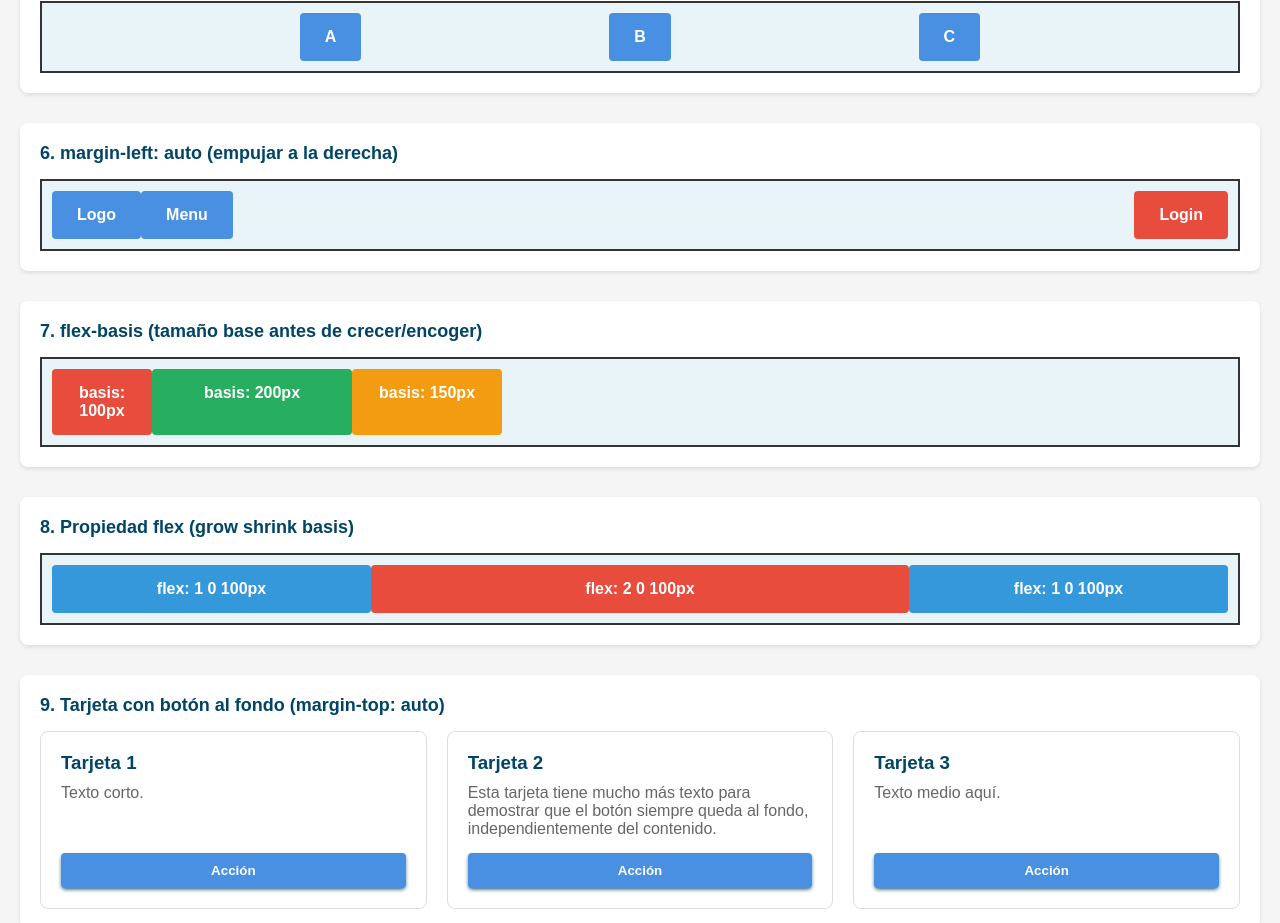
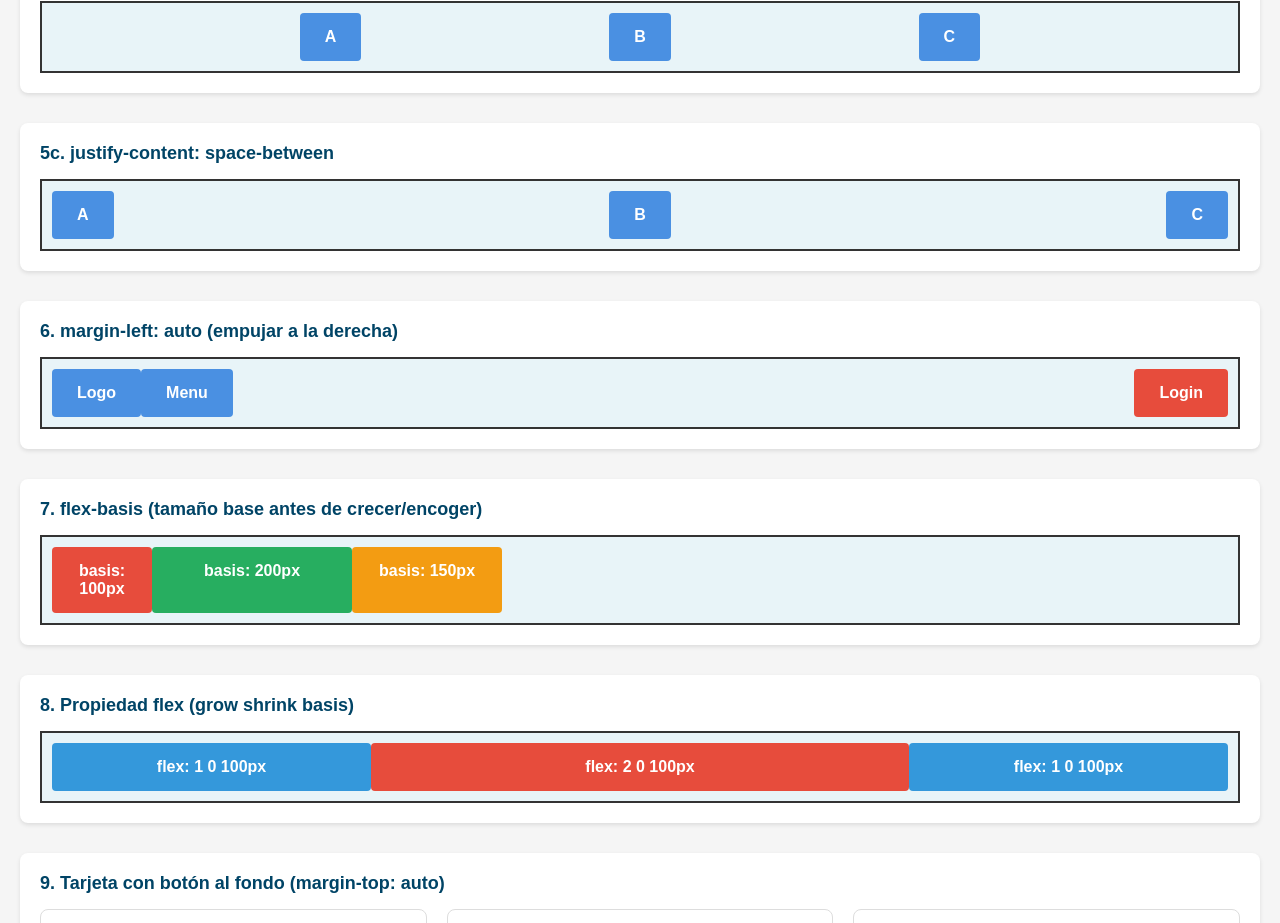
Before and after one commit to CasadoFranciscoJavier/Dise-oInterfacesWeb, a plain HTML site: page UD1/REPASO_EXAMEN/02_Flexbox_Avanzado/index.html in a window 1280 px wide. Shown: the part 1160-2083 px from the top of the page. Drawn offline with Linux system fonts and the light colour scheme.

Commit message:
refactor: añadimos comentarios varios

```diff
--- a/UD1/REPASO_EXAMEN/02_Flexbox_Avanzado/index.html
+++ b/UD1/REPASO_EXAMEN/02_Flexbox_Avanzado/index.html
@@ -69,6 +69,15 @@
     </div>
   </section>
 
+  <section class="ejercicio">
+    <h2>5c. justify-content: space-between</h2>
+    <div class="flex-container space-between">
+      <div class="box">A</div>
+      <div class="box">B</div>
+      <div class="box">C</div>
+    </div>
+  </section>
+
   <!-- Ejercicio 6: margin-left: auto -->
   <section class="ejercicio">
     <h2>6. margin-left: auto (empujar a la derecha)</h2>
--- a/UD1/REPASO_EXAMEN/02_Flexbox_Avanzado/styles.css
+++ b/UD1/REPASO_EXAMEN/02_Flexbox_Avanzado/styles.css
@@ -140,6 +140,10 @@ h1 {
   justify-content: space-evenly;
 }
 
+.space-between {
+  justify-content: space-between;
+}
+
 
 /* ========================================
    EJERCICIO 6: margin-left: auto
--- a/UD1/REPASO_EXAMEN/03_Unidades/styles.css
+++ b/UD1/REPASO_EXAMEN/03_Unidades/styles.css
@@ -57,7 +57,7 @@ h1 {
 }
 
 .caja-px p {
-  font-size: 16px;   /* Tamaño de fuente fijo de 16 píxeles */
+  font-size: 16px;   /* Tamaño de fuente fijo de 16 píxeles. Si hubieramos puesto 1rem tendría el mismo tamaño de letra tambien*/
 }
 
 
```
